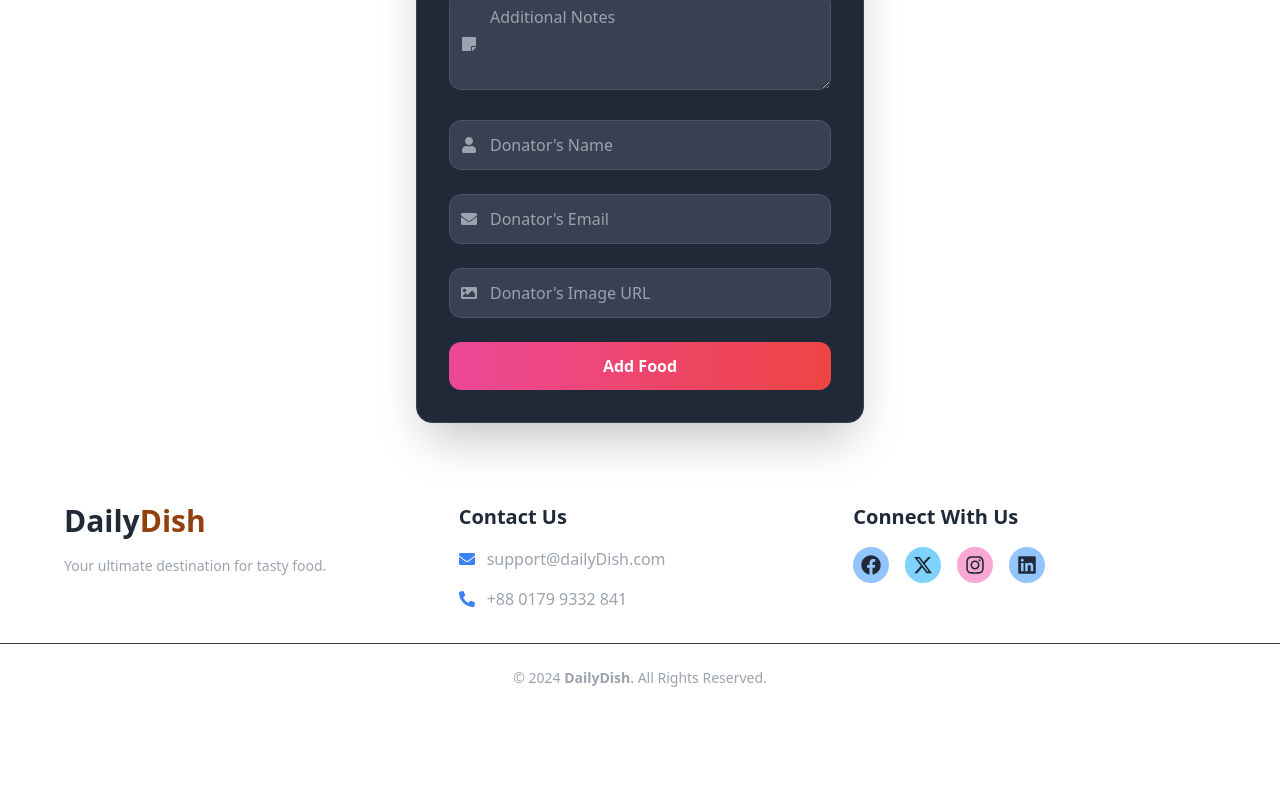
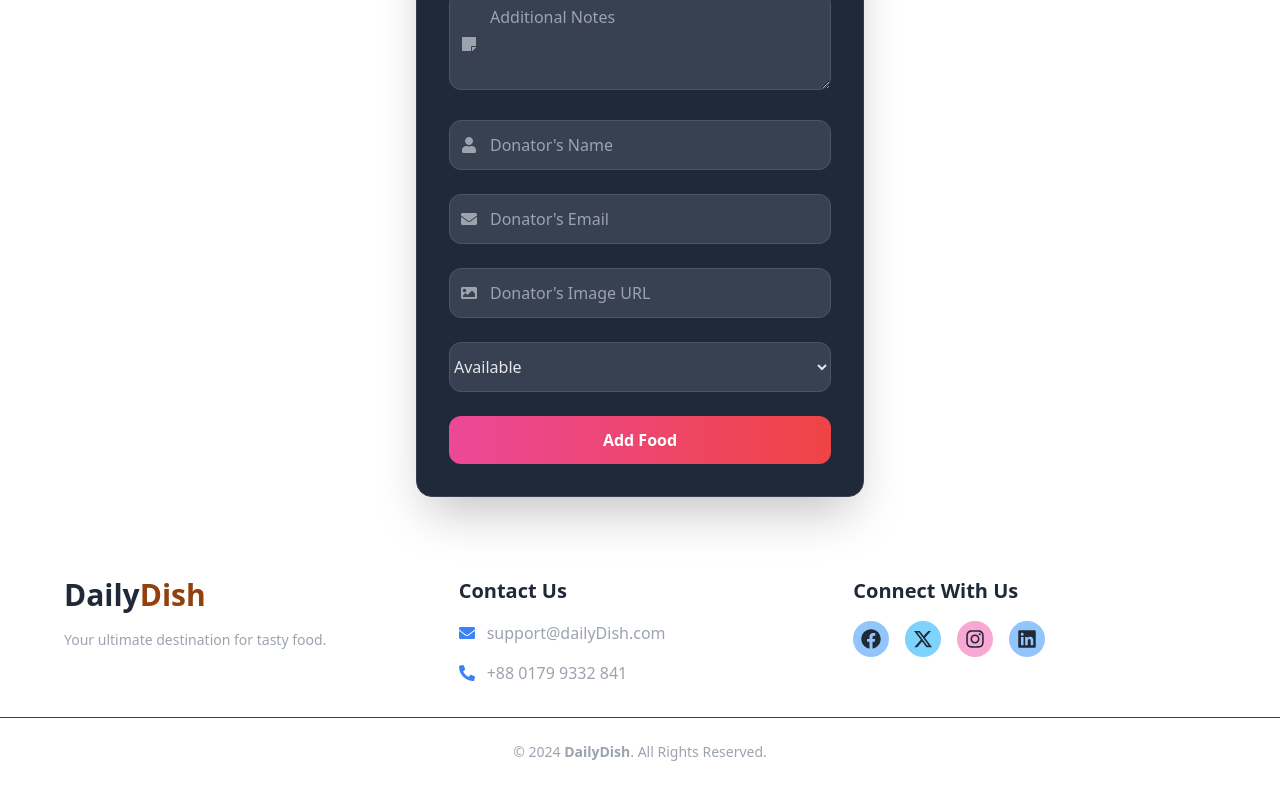
Before and after one commit to m-im-ha/DailyDish, a React app: page /addfood in a window 1280 px wide. Shown: the part 621-1421 px from the top of the page. Before the commit the page ends 1349 px from the top, so only its background shows below. Built offline with nearby package versions, Linux system fonts and the light colour scheme; no server answers; the HTML template or start-up script is replaced by a standard one.

Commit message:
add post request for Addfood.jsx

```diff
--- a/package.json
+++ b/package.json
@@ -10,6 +10,7 @@
     "preview": "vite preview"
   },
   "dependencies": {
+    "axios": "^1.7.9",
     "firebase": "^11.1.0",
     "react": "^18.3.1",
     "react-dom": "^18.3.1",
--- a/src/pages/Addfood.jsx
+++ b/src/pages/Addfood.jsx
@@ -13,12 +13,13 @@ import "react-toastify/dist/ReactToastify.css";
 import { useContext, useState } from "react";
 import { FoodContext } from "../provider/Foodprovider";
 import Swal from "sweetalert2";
+import axios from "axios";
 
 function AddFood() {
   const { user } = useContext(FoodContext);
   const navigate = useNavigate();
 
-  function handleAddFood(e) {
+  async function handleAddFood(e) {
     e.preventDefault();
     const form = new FormData(e.target);
 
@@ -34,18 +35,31 @@ function AddFood() {
         name: form.get("donatorName"),
         email: form.get("donatorEmail"),
       },
-      foodStatus: "available",
+      foodStatus: form.get("foodStatus"),
     };
-
     console.log(foodData);
 
+    try {
+      const response = await axios.post(
+        `http://localhost:5000/foods/addfood`,
+        foodData,
+      );
+      console.log(`food added successfully : `, response.data);
       Swal.fire({
-      title: "Movie added successfully!!",
+        title: "Food added successfully!!",
         icon: "success",
         confirmButtonColor: "Ok",
       });
 
       navigate("/availablefoods");
+    } catch (error) {
+      console.error("Error to add food", error.message);
+      Swal.fire({
+        icon: "error",
+        title: "Error",
+        text: "Error while adding food!",
+      });
+    }
   }
 
   return (
@@ -183,6 +197,18 @@ function AddFood() {
               />
             </div>
 
+            {/* Food Status */}
+            <div className="relative">
+              <select
+                name="foodStatus"
+                className="w-full rounded-xl border border-gray-600 bg-gray-700 py-3 text-gray-200 focus:outline-none focus:ring-2 focus:ring-pink-400"
+                required
+              >
+                <option value="available">Available</option>
+                <option value="unavailable">Unavailable</option>
+              </select>
+            </div>
+
             {/* Submit Button */}
             <button
               type="submit"
```
Also changed, not shown: 1 other file (tests, documents, lock files or other folders). Lines whose indentation alone changed are shown as unchanged.
